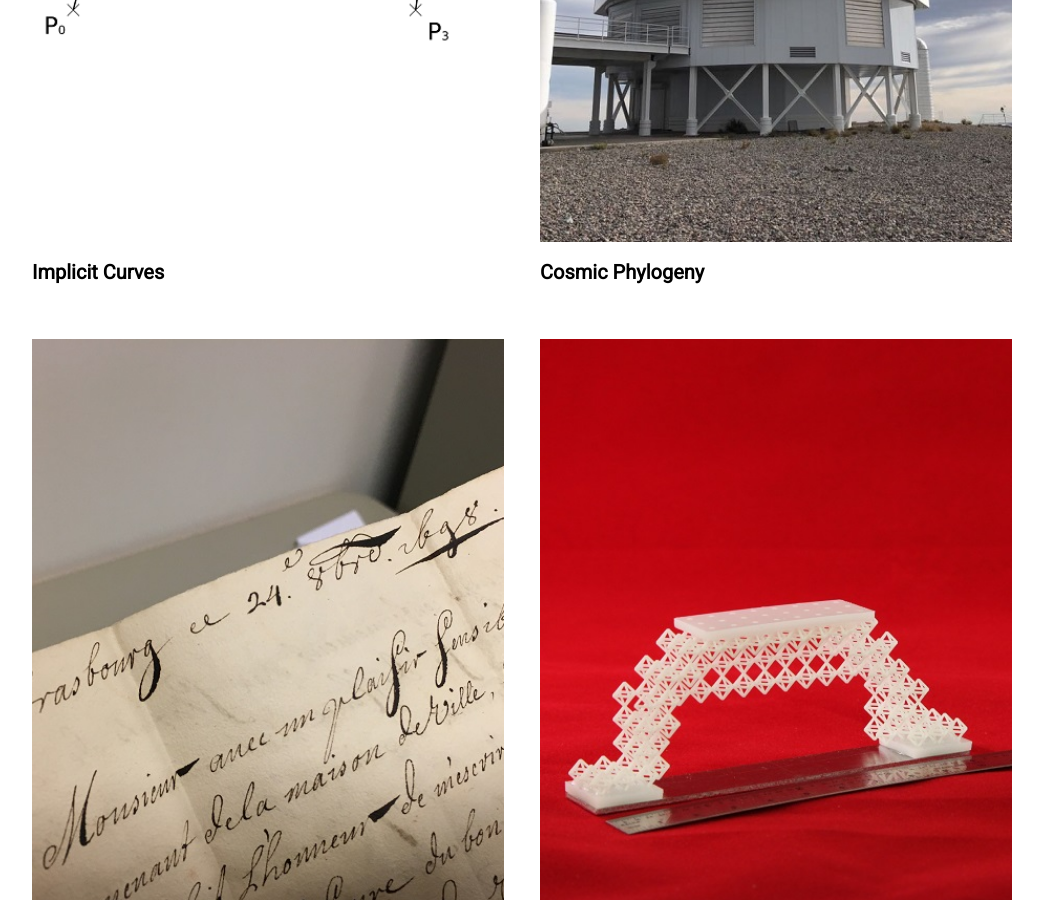
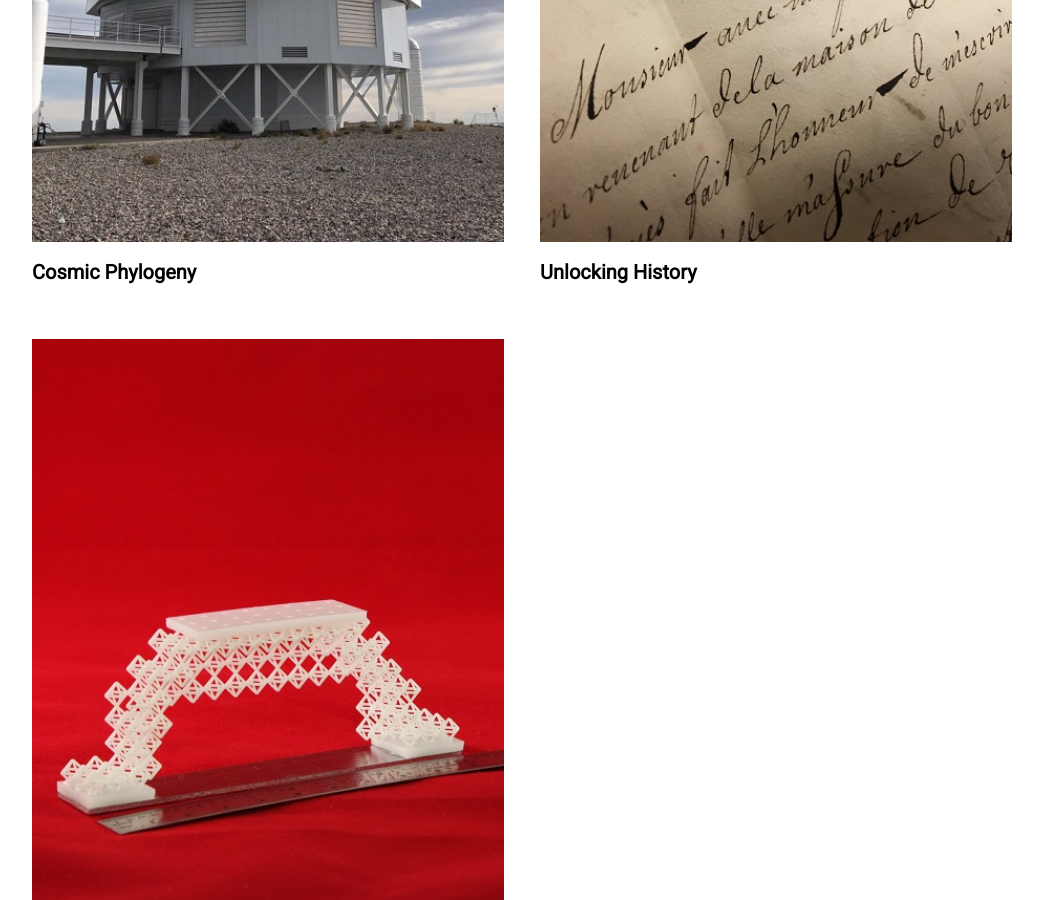
Before and after one commit to hollyjackson/hollyjackson.github.io, a Jekyll site: the page built from index.html, in a window 1280 px wide and 900 px high, scrolled down 664 px. Shown: the whole window, without its empty margins (118-1161 px from the left). Built offline with Jekyll 4.4.1, drawn with Linux system fonts in a browser that asks for light colours.

Commit message:
remove implicit curves

```diff
--- a/index.html
+++ b/index.html
@@ -6,7 +6,7 @@ menu: <a class="active" href="/">Major Projects</a><a href="/minor-projects">Min
 
 <!-- Portfolio Gallery Grid -->
 <div class="row_grid">
-    <div class="column_grid">
+    <!--<div class="column_grid">
         <div class="content">
             <div class="img-hover-zoom">
                 <a href="/major-projects/implicit-curves">
@@ -15,7 +15,7 @@ menu: <a class="active" href="/">Major Projects</a><a href="/minor-projects">Min
             </div>
             <h2>Implicit Curves</h2>
         </div>
-    </div>
+    </div>-->
     <div class="column_grid">
         <div class="content">
             <div class="img-hover-zoom">
```
